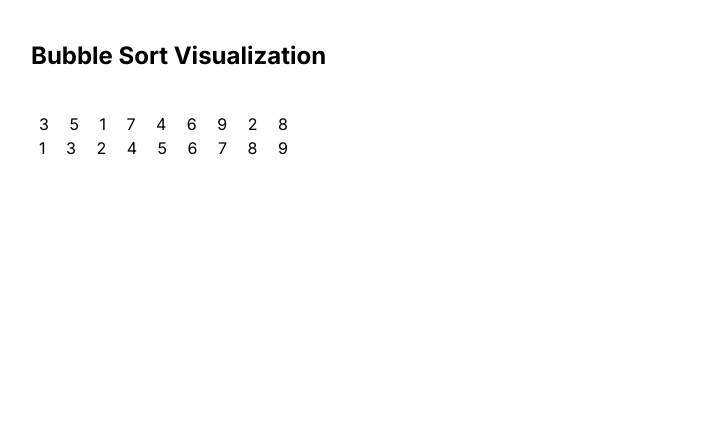
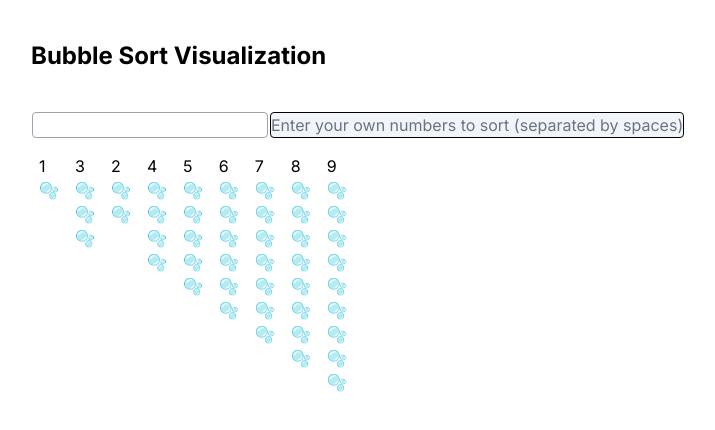
Before and after one commit to fractal-bootcamp/sarahbicknell.bubblesort, a Next.js app: page / in a window 1280 px wide. Shown: the top 430 px of the page, without its empty margins (9-724 px from the left). Built offline with nearby package versions, Linux system fonts and the light colour scheme.

Commit message:
styling and added user input

```diff
--- a/app/page.tsx
+++ b/app/page.tsx
@@ -12,6 +12,8 @@ const startingArray = [3, 5, 1, 7, 4, 6, 9, 2, 8]
 
 export default function Home() {
   const [array, setArray] = useState(startingArray)
+  const [input, setInput] = useState("")
+  const[getUserInput, setGetUserInput] = useState("")
 
   useEffect(() => {
     const {arr: newArray, swapsHappened} = bubbleStep(array)
@@ -21,19 +23,34 @@ export default function Home() {
     }
   }, [array])
 
+  function handleClick() {
+    setGetUserInput(input)
+    const userArray = input.split(" ")
+    const userArrayNums = userArray.filter(Boolean).map(Number)
+    setArray(userArrayNums)
+  }
+
+
+  const createBubbleStack = (num: number): JSX.Element[] => {
+    let emojis = [];
+    for (let i = 0; i < num; i++) {
+      emojis.push(<span key={i} style={{ display: 'block' }}>🫧</span>);
+    }
+    return emojis;
+  };
+
   return (
     <div className="flex flex-col pl-10">
       <h2 className="text-2xl font-bold pb-10 pt-10">
         Bubble Sort Visualization
       </h2>
-      <div>
-        {startingArray.map((num, index) => {
-          return <span key={index} className="mx-2"> {num}</span>
-        })}
+      <div className="flex pb-4 text-gray-500">
+        <input type="text" name="userInput" value={input} onChange={(event)=> setInput(event.target.value)} className="border rounded border-gray-400 mx-px"/>
+        <button onClick={handleClick} className="border rounded border-black bg-slate-100 mx-px"> Enter your own numbers to sort (separated by spaces)</button>
       </div>
-      <div>
+      <div className="flex">
         {array.map((num, index) => {
-          return <span key={index} className="mx-2"> {num}</span>
+          return <div key={index} className="mx-2"> {num} {createBubbleStack(num)}</div>
         })}
       </div>
     </div>
```
